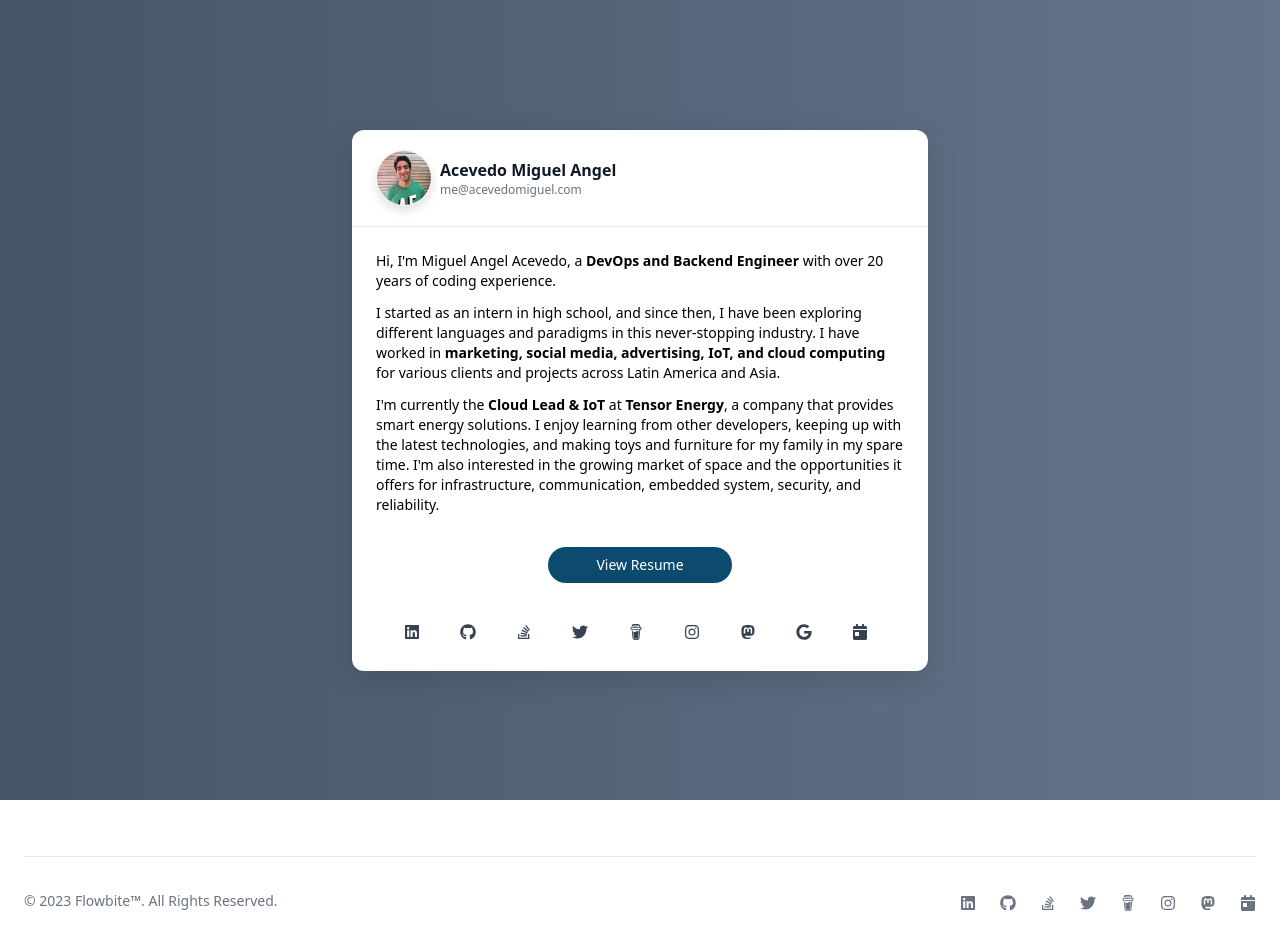
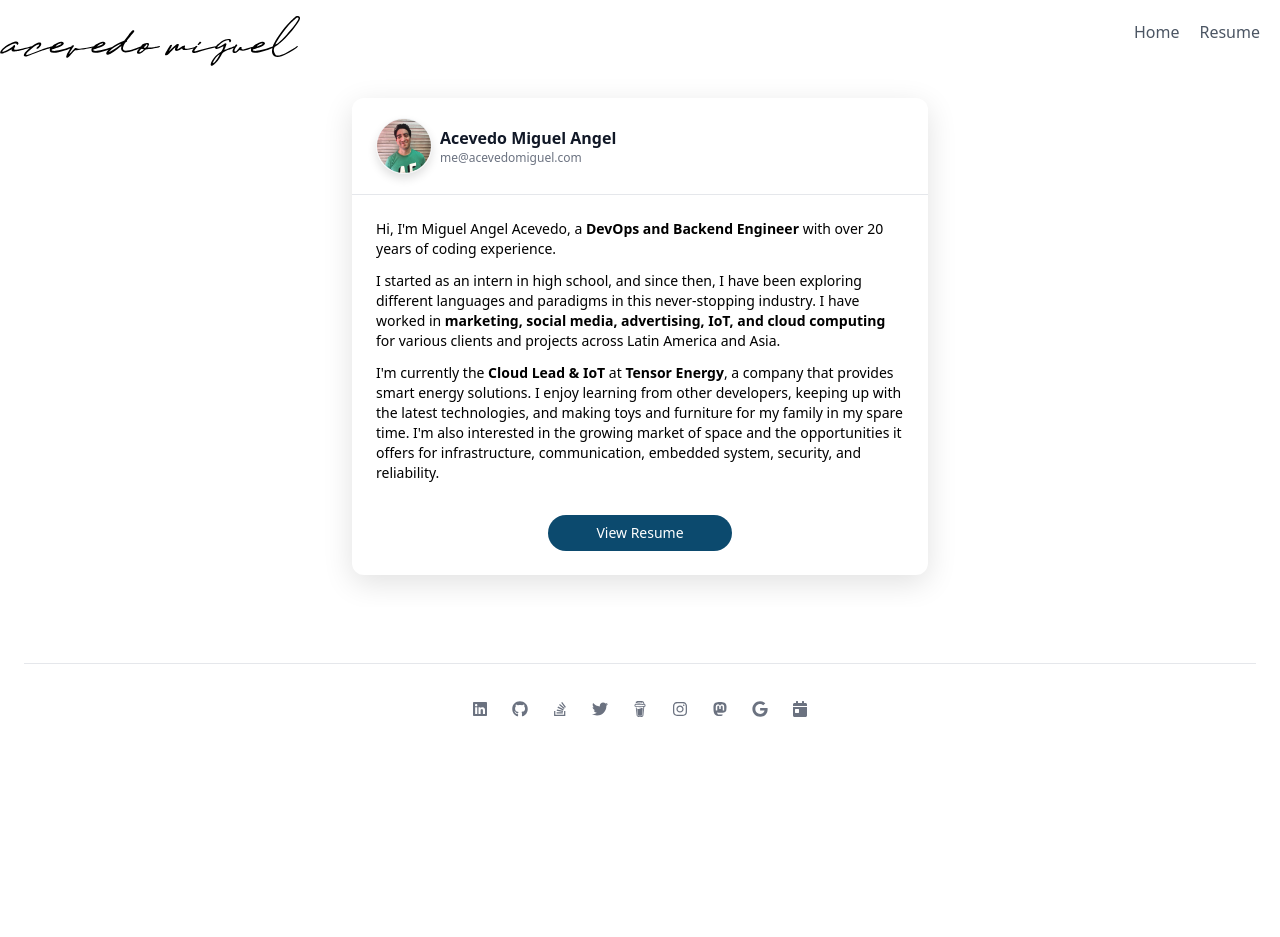
Before and after one commit to acevedomiguel/acevedomiguel.com, a Next.js app: page / in a window 1280 px wide. After the commit the page ends 800 px from the top, so only its background shows below. Built offline with nearby package versions, Linux system fonts and the light colour scheme; a web font is replaced by a local one.

Commit message:
mvp new design

```diff
--- a/components/footer.tsx
+++ b/components/footer.tsx
@@ -1,44 +1,45 @@
-import { FaGithub, FaTwitter, FaLinkedin, FaInstagram, FaStackOverflow, FaMastodon, FaCalendarDay } from 'react-icons/fa';
+import { FaGithub, FaTwitter, FaLinkedin, FaInstagram, FaStackOverflow, FaMastodon, FaGoogle, FaCalendarDay } from 'react-icons/fa';
 import { SiBuymeacoffee } from 'react-icons/si';
 
 export const Footer = () => {
   return (<footer className="container p-5 bg-white sm:p-6 dark:bg-gray-900">
     <hr className="my-6 border-gray-200 sm:mx-auto dark:border-gray-700 lg:my-8" />
-    <div className="sm:flex sm:items-center sm:justify-between">
-        <span className="text-sm text-gray-500 sm:text-center dark:text-gray-400">
-          © 2023 <a href="https://flowbite.com/" className="hover:underline">Flowbite™</a>. All Rights Reserved.
-        </span>
+    <div className="sm:flex sm:items-center sm:justify-center mb-3">
         <div className="flex mt-4 space-x-6 sm:justify-center sm:mt-0">
             <a href="https://www.linkedin.com/in/acevedomiguel/" className="text-gray-500 hover:text-gray-900 dark:hover:text-white">
-              <FaLinkedin className="react-icons" />
+              <FaLinkedin className="react-icons" title='Linkedin' />
               <span className="sr-only">Linkedin</span>
             </a>
             <a href="https://github.com/acevedomiguel" className="text-gray-500 hover:text-gray-900 dark:hover:text-white">
-              <FaGithub className="react-icons" />
-              <span className="sr-only">Github</span>
+              <FaGithub className="react-icons" title='GitHub' />
+              <span className="sr-only">GitHub</span>
             </a>
             <a href="https://stackoverflow.com/users/599036/miguel-angel-acevedo" className="text-gray-500 hover:text-gray-900 dark:hover:text-white">
-              <FaStackOverflow className="react-icons" />
+              <FaStackOverflow className="react-icons" title='Stack Overflow' />
               <span className="sr-only">Stack Overflow</span>
             </a>
             <a href="https://www.twitter.com/faultydev" className="text-gray-500 hover:text-gray-900 dark:hover:text-white">
-              <FaTwitter className="react-icons" />
+              <FaTwitter className="react-icons" title='Twitter' />
               <span className="sr-only">Twitter</span>
             </a>
             <a href="https://www.buymeacoffee.com/acevedomiguel" className="text-gray-500 hover:text-gray-900 dark:hover:text-white">
-              <SiBuymeacoffee className="react-icons" />
+              <SiBuymeacoffee className="react-icons" title='Buy me a coffee' />
               <span className="sr-only">Buy me a coffee</span>
             </a>
             <a href="https://www.instagram.com/acevedomiguel/" className="text-gray-500 hover:text-gray-900 dark:hover:text-white">
-              <FaInstagram className="react-icons" />
+              <FaInstagram className="react-icons" title='Instagram' />
               <span className="sr-only">Instagram</span>
             </a>
             <a href="https://infosec.exchange/@faultydev" className="text-gray-500 hover:text-gray-900 dark:hover:text-white">
-              <FaMastodon className="react-icons" />
+              <FaMastodon className="react-icons" title='Mastodon' />
               <span className="sr-only">Mastodon</span>
             </a>
+            <a href="https://g.dev/acevedomiguel" className="text-gray-500 hover:text-gray-900 dark:hover:text-white">
+              <FaGoogle className="react-icons" title='Google Developer' />
+              <span className="sr-only">Google Developer</span>
+            </a>
             <a href="https://calendly.com/acevedomiguel/30-min-zoom-meeting" className="text-gray-500 hover:text-gray-900 dark:hover:text-white">
-              <FaCalendarDay className="react-icons" />
+              <FaCalendarDay className="react-icons" title='Calendly' />
               <span className="sr-only">Calendly</span>
             </a>
         </div>
--- a/components/layout.tsx
+++ b/components/layout.tsx
@@ -4,7 +4,7 @@ import Meta from './meta';
 export default function Layout({ children }) {
     return (<>
         <Meta />
-        <div className="min-h-screen">
+        <div>
             <main>{children}</main>
         </div>
         <Footer />
--- a/components/linktree/button.tsx
+++ b/components/linktree/button.tsx
@@ -4,10 +4,8 @@ import { onThisClick } from '../ga'
 export const Button = (props) => {
     const { children, href, title, target, rel } = props
     return (
-    <Link href={href} passHref>
-        <a onClick={onThisClick} title={title} target={target} rel={rel} >
-            <div className="w-12 h-12 mr-2 pt-3 items-center justify-center text-center text-gray-700 transition-colors duration-150 bg-white rounded-full focus:shadow-outline hover:bg-gray-200">{children}</div>
-        </a>
+    <Link href={href} passHref onClick={onThisClick} title={title} target={target} rel={rel}>
+          <div className="w-12 h-12 mr-2 pt-3 items-center justify-center text-center text-gray-700 transition-colors duration-150 bg-white rounded-full focus:shadow-outline hover:bg-gray-200">{children}</div>
     </Link>);
 }
 
--- a/components/nav.tsx
+++ b/components/nav.tsx
@@ -1,35 +1,18 @@
 export default function Nav ()  {
   return (
     <header className="text-gray-600 body-font">
-  <div className="container mx-auto flex flex-wrap p-5 flex-col md:flex-row items-center">
-    <div className="flex title-font font-medium items-center text-gray-900 mb-4 md:mb-0">
-      {/* <svg xmlns="http://www.w3.org/2000/svg" fill="none" stroke="currentColor" stroke-linecap="round" stroke-linejoin="round" stroke-width="2" className="w-10 h-10 text-white p-2 bg-indigo-500 rounded-full" viewBox="0 0 24 24">
-        <path d="M12 2L2 7l10 5 10-5-10-5zM2 17l10 5 10-5M2 12l10 5 10-5"></path>
-      </svg> */}
-      <img src="/android-icon-36x36.png" className="rounded-full border border-gray-100 shadow-sm" alt="user image" />
-      {/* <span className="ml-3 text-xl">acevedomiguel.com</span> */}
-    </div>
-    <nav className="md:mr-auto md:ml-4 md:py-1 md:pl-4 md:border-l md:border-gray-400	flex flex-wrap items-center text-base justify-center">
-      <a href="/" className="mr-5 hover:text-gray-900">Home</a>
-      <a href="/resume" className="mr-5 hover:text-gray-900">Resume</a>
-    </nav>
-    {/* <a href='/resume.pdf' className="inline-flex items-center bg-gray-100 border-0 py-1 px-3 focus:outline-none hover:bg-gray-200 rounded text-base mt-4 md:mt-0">
-      Download (.pdf)
-    </a>
+      <div className="container flow-root mt-4 mb-4">
+        <div className="float-left title-font font-medium items-center text-gray-900 mb-4 md:mb-0">
+          <a href="/">
+            <img src="/signature.svg" className="signature-logo" alt="signature logo acevedo miguel" title="acevedo miguel" />
+          </a>
+        </div>
 
-    <a href='/resume.pdf' className="inline-flex items-center bg-gray-100 border-0 py-1 px-3 focus:outline-none hover:bg-gray-200 rounded text-base mt-4 md:mt-0">
-      Download (.docx)
-    </a>
-    <div> */}
-    <div className="inline-flex rounded-md shadow-sm">
-      <a href="/resume.pdf" aria-current="page" className="px-4 py-2 text-sm font-medium text-blue-700 bg-white border border-gray-200 rounded-l-lg hover:bg-gray-100 focus:z-10 focus:ring-1 focus:ring-blue-700 focus:text-blue-700 dark:bg-gray-700 dark:border-gray-600 dark:text-white dark:hover:text-white dark:hover:bg-gray-600 dark:focus:ring-blue-500 dark:focus:text-white">
-        resume.pdf
-      </a>
-      <a href="/resume.docx" className="px-4 py-2 text-sm font-medium text-gray-900 bg-white border-t border-b border-gray-200 hover:bg-gray-100 hover:text-blue-700 focus:z-10 focus:ring-1 focus:ring-blue-700 focus:text-blue-700 dark:bg-gray-700 dark:border-gray-600 dark:text-white dark:hover:text-white dark:hover:bg-gray-600 dark:focus:ring-blue-500 dark:focus:text-white">
-        resume.docx
-      </a>
-    </div>
-  </div>
-</header>
+        <nav className="md:ml-4 md:py-1 md:pl-4 float-right items-center text-base">
+          <a href="/" className="mr-5 hover:text-gray-900">Home</a>
+          <a href="/resume" className="mr-5 hover:text-gray-900">Resume</a>
+        </nav>
+      </div>
+    </header>
   )
 }
--- a/pages/index.tsx
+++ b/pages/index.tsx
@@ -1,9 +1,8 @@
 import Layout from '../components/layout';
 import Head from 'next/head';
 import Link from 'next/link';
-import { FaGithub, FaTwitter, FaLinkedin, FaInstagram, FaStackOverflow, FaMastodon, FaCalendarDay, FaGoogle } from 'react-icons/fa';
-import { SiBuymeacoffee } from 'react-icons/si';
-import Button from '../components/linktree/button';
+import Nav from '../components/nav'
+import Container from '../components/container'
 
 export default function Index() {
     return (<>
@@ -11,7 +10,8 @@ export default function Index() {
             <Head>
                 <title>Home</title>
             </Head>
-            <div className="flex h-screen bg-gradient-to-r from-slate-600 to-slate-500">
+            <Nav />
+            <Container>
                 <div className='m-auto max-w-xl'>
                     <div className="bg-white shadow-md overflow-hidden sm:rounded-xl mt-8 mb-8">
                         <div className="px-4 py-5 sm:px-6">
@@ -45,41 +45,9 @@ export default function Index() {
                                 </div>
                             </div>
                         </div>
-
-                        <div className=''>
-                            <div className="px-4 pb-4 items-center justify-center flex">
-                                <Button target="_blank" href="https://www.linkedin.com/in/acevedomiguel/" title="Linkedin">
-                                    <FaLinkedin className="react-icons" />
-                                </Button>
-                                <Button target="_blank" href="https://github.com/acevedomiguel" title='GitHub'>
-                                    <FaGithub className="react-icons" />
-                                </Button>
-                                <Button target="_blank" title='Stack Overflow' href="https://stackoverflow.com/users/599036/miguel-angel-acevedo">
-                                    <FaStackOverflow className="react-icons" />
-                                </Button>
-                                <Button target="_blank" title='Twitter' href="https://www.twitter.com/faultydev">
-                                    <FaTwitter className="react-icons" />
-                                </Button>
-                                <Button target="_blank" title='Buy me a Coffee' href="https://www.buymeacoffee.com/acevedomiguel">
-                                    <SiBuymeacoffee className="react-icons" />
-                                </Button>
-                                <Button target="_blank" title="Instagram" href="https://www.instagram.com/acevedomiguel/">
-                                    <FaInstagram className="react-icons" />
-                                </Button>
-                                <Button target="_blank" rel="me" title="Mastodon" href="https://infosec.exchange/@faultydev">
-                                    <FaMastodon className="react-icons" />
-                                </Button>
-                                <Button target="_blank" rel="me" title="Google Developer" href="https://g.dev/acevedomiguel">
-                                    <FaGoogle className="react-icons" />
-                                </Button>
-                                <Button target="_blank" rel="me" title="Calendly" href="https://calendly.com/acevedomiguel/30-min-zoom-meeting">
-                                    <FaCalendarDay className="react-icons" />
-                                </Button>
-                            </div>
-                        </div>
                     </div>
                 </div>
-            </div>
+            </Container>
         </Layout>
     </>);
 }
--- a/styles/index.css
+++ b/styles/index.css
@@ -57,3 +57,7 @@
 .resume-color-3 { color: #c5c5c9; }
 .resume-color-4 { color: #6980a7; }
 .resume-color-5 { color: #312b3d; }
+
+.signature-logo {
+  max-width: 300px;
+}
```
Also changed, not shown: components/resume/certifications.tsx (deleted, +0 -27 lines), components/resume/index.tsx (+9 -12 lines), public/signature.svg (added), 1 other file (tests, documents, lock files or other folders).
